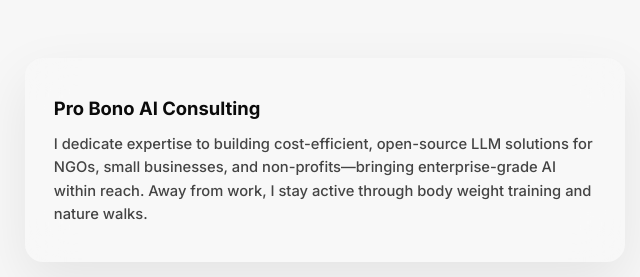
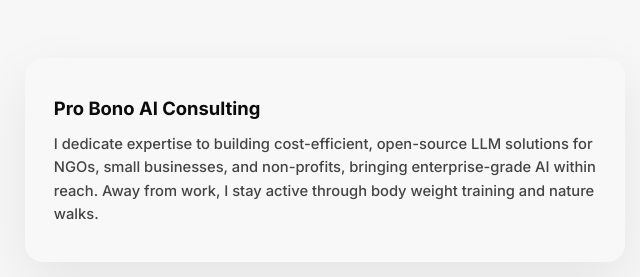
Before and after one commit to SamuelDevdas/Portfolio-website, a plain HTML site: page index.html in a window 1280 px wide. Shown: the part 5400-5677 px from the top of the page, without its empty margins (315-955 px from the left). Drawn offline with nearby package versions, Linux system fonts and the light colour scheme.

Commit message:
fix: correct punctuation in Pro Bono AI Consulting paragraph.

```diff
--- a/index.html
+++ b/index.html
@@ -150,7 +150,7 @@
             <div class="grid">
                 <div class="card" style="max-width:600px;margin:0 auto">
                     <h3>Pro Bono AI Consulting</h3>
-                    <p>I dedicate expertise to building cost-efficient, open-source LLM solutions for NGOs, small businesses, and non-profits—bringing enterprise-grade AI within reach. Away from work, I stay active through body weight training and nature walks.</p>
+                    <p>I dedicate expertise to building cost-efficient, open-source LLM solutions for NGOs, small businesses, and non-profits, bringing enterprise-grade AI within reach. Away from work, I stay active through body weight training and nature walks.</p>
                 </div>
             </div>
         </section>
```
